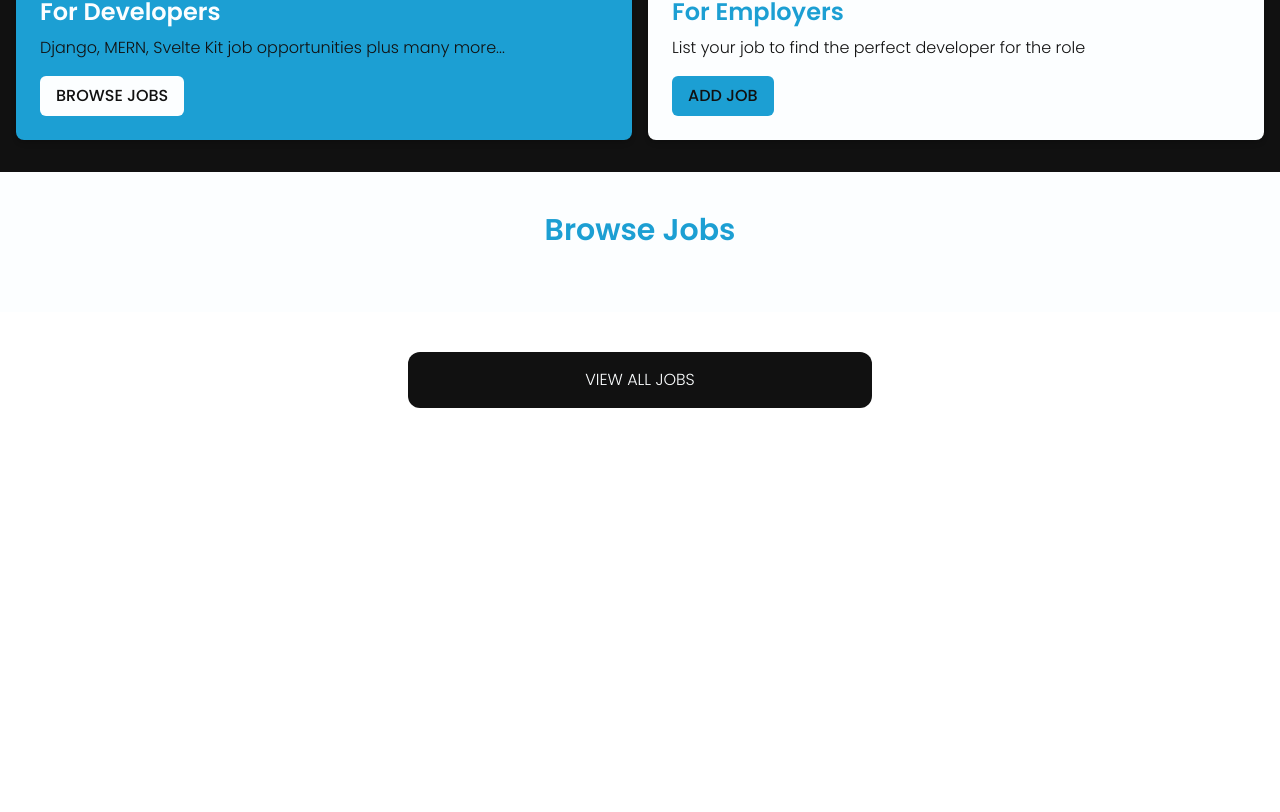
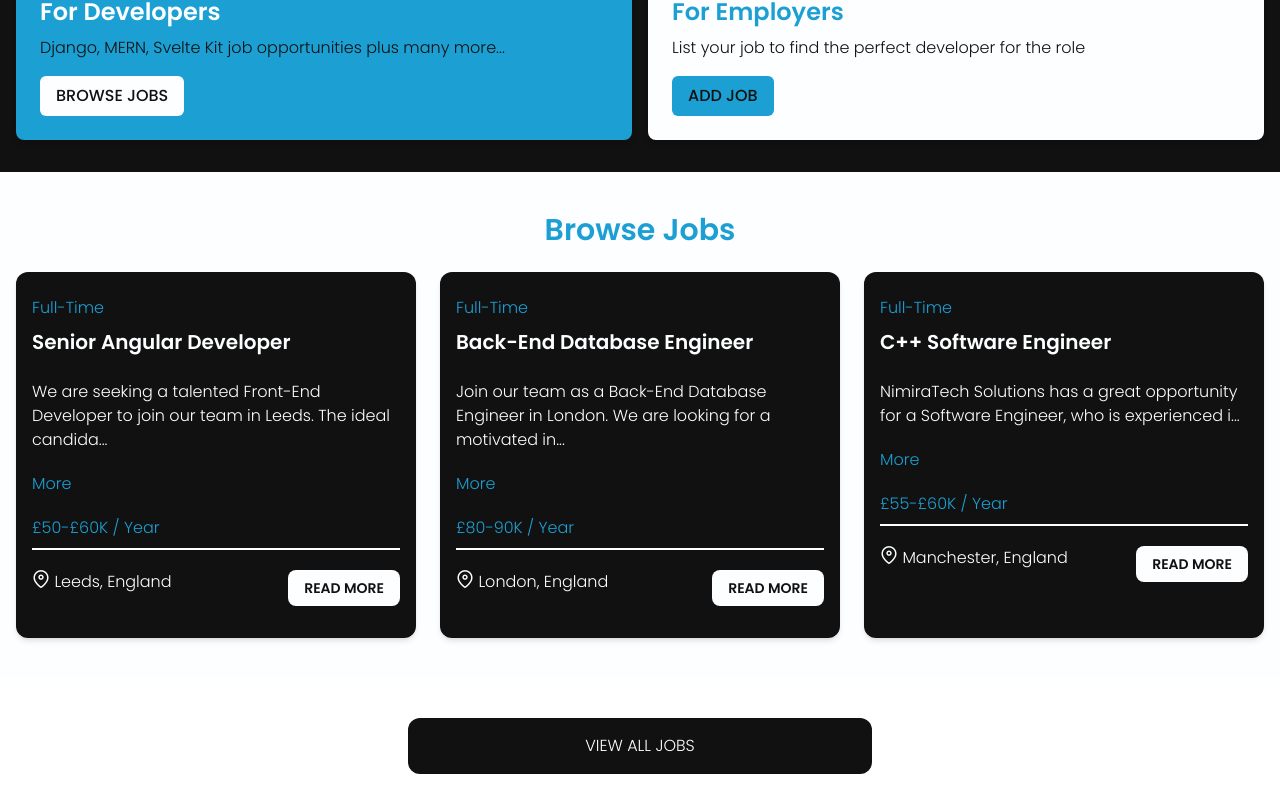
Before and after one commit to Nimira43/Knight-Coders, a Vue app: page / in a window 1280 px wide. Shown: the part 438-1250 px from the top of the page. Before the commit the page ends 886 px from the top, so only its background shows below. Built offline with nearby package versions, Linux system fonts and the light colour scheme; data requests are answered from the project's data file.

Commit message:
Fetching jobs data

```diff
--- a/src/components/BrowseJobs.vue
+++ b/src/components/BrowseJobs.vue
@@ -13,6 +13,15 @@ defineProps({
 })
 
 const jobs = ref([])
+
+onMounted(async () => {
+  try {
+    const response = await axios.get('http://localhost:5001/jobs')
+    jobs.value = response.data
+  } catch (error) {
+    console.error('Error fetching jobs data.', error)
+  }
+})
 </script>
 
 <template>
```
